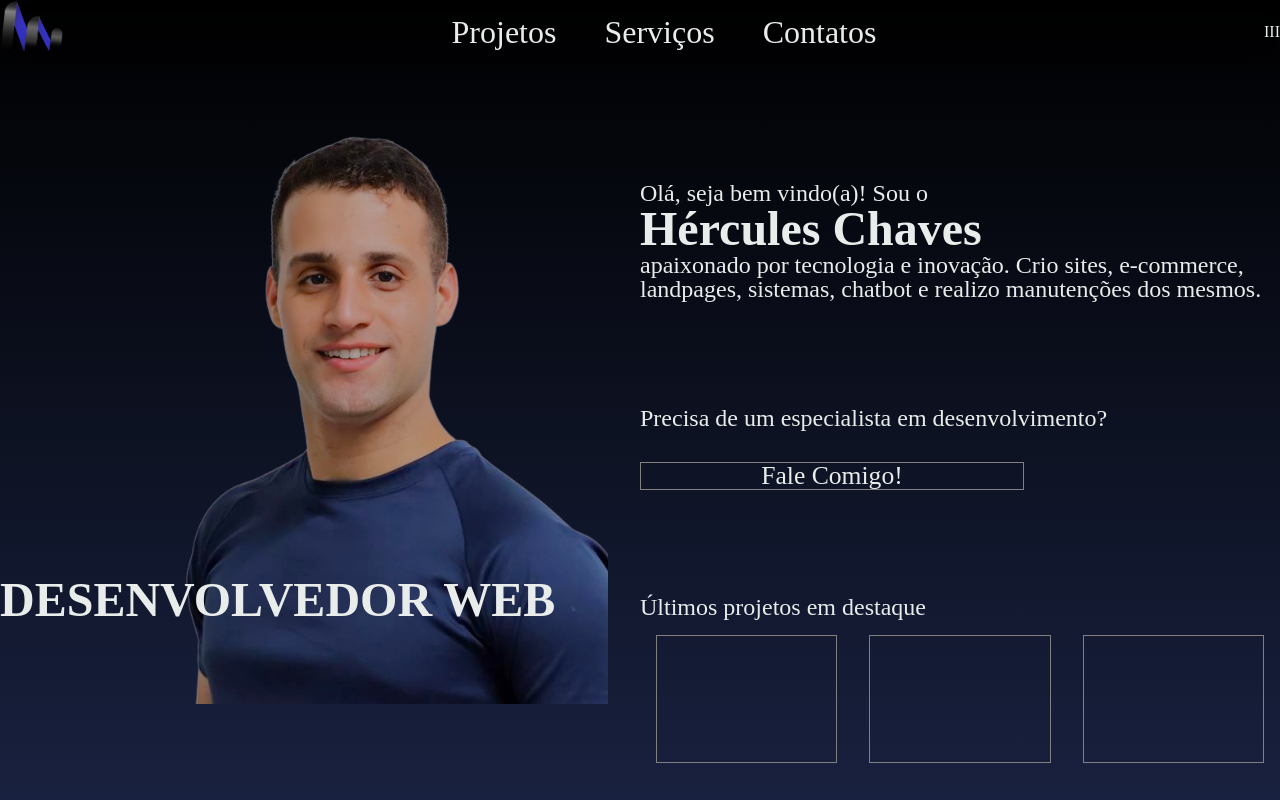
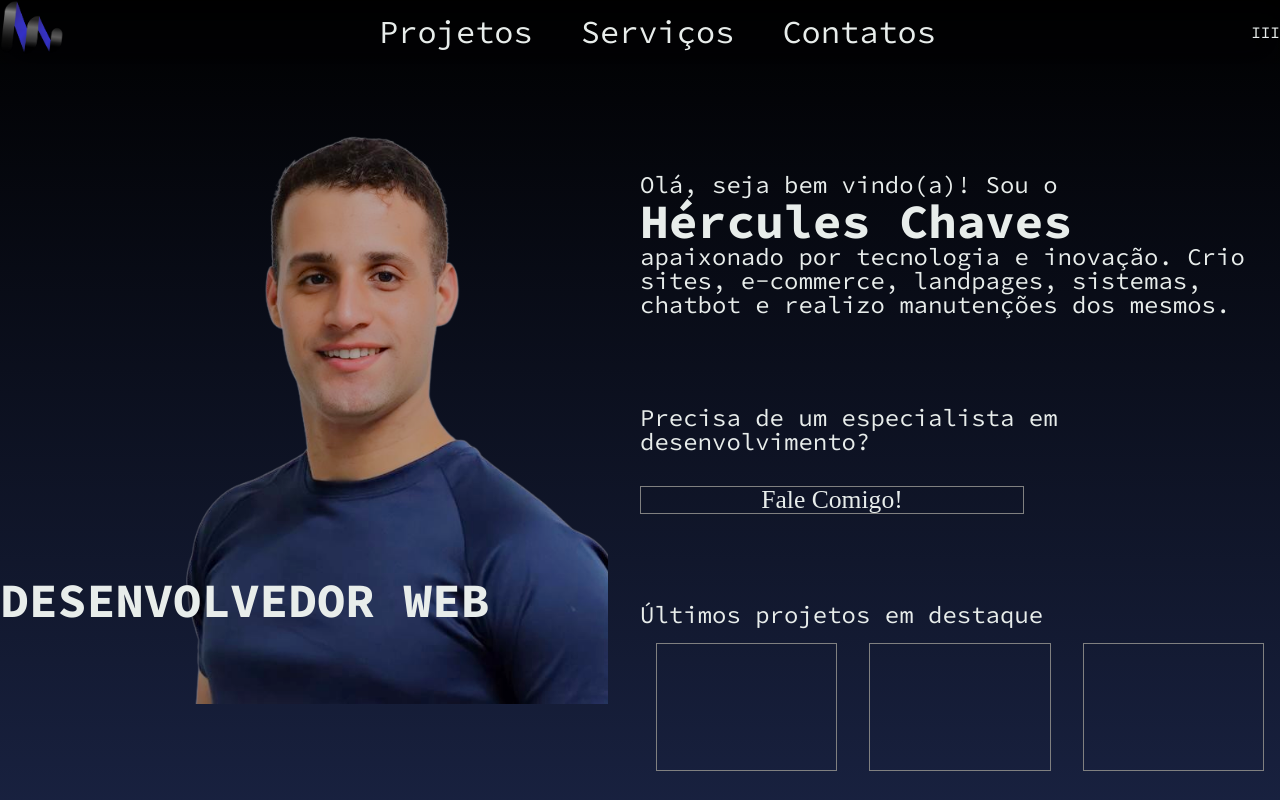
Before and after one commit to hercules1997/website-hcdeveloper, a React (Vite) app: page / in a window 1280 px wide. Shown: the top 800 px of the page. Built offline with nearby package versions, Linux system fonts and the light colour scheme.

Commit message:
Adicionando font customizada

```diff
--- a/index.html
+++ b/index.html
@@ -4,6 +4,9 @@
     <meta charset="UTF-8" />
     <link rel="icon" type="image/svg+xml" href="logo.svg" />
     <meta name="viewport" content="width=device-width, initial-scale=1.0" />
+<link rel="preconnect" href="https://fonts.googleapis.com">
+<link rel="preconnect" href="https://fonts.gstatic.com" crossorigin>
+<link href="https://fonts.googleapis.com/css2?family=Fira+Code:wght@300..700&family=Source+Code+Pro:ital,wght@0,200..900;1,200..900&display=swap" rel="stylesheet">
     <title>HCDEVELOPER</title>
   </head>
   <body>
--- a/src/styles/global.styles.js
+++ b/src/styles/global.styles.js
@@ -1,4 +1,4 @@
-import { createGlobalStyle } from "styled-components";
+import { createGlobalStyle } from 'styled-components'
 
 export default createGlobalStyle`
 
@@ -6,12 +6,16 @@ export default createGlobalStyle`
         margin: 0;
         padding: 0;
         box-sizing: border-box;
+
+         font-family: "Source Code Pro", monospace;
+  font-optical-sizing: auto;
+  font-style: normal
      }
 
      body {
         -webkit-fon-smoothing: antialiased;
         background: rgb(0,0,0);
-background: linear-gradient(0deg, rgba(0,0,0,1) 0%, rgba(28,38,73,1) 18%, rgba(48,64,124,1) 40%, rgba(48,64,124,1) 63%, rgba(28,38,73,1) 84%, rgba(0,0,0,1) 100%);
+        background: linear-gradient(0deg, rgba(0,0,0,1) 0%, rgba(28,38,73,1) 18%, rgba(48,64,124,1) 40%, rgba(48,64,124,1) 63%, rgba(28,38,73,1) 84%, rgba(0,0,0,1) 100%);
      }
 
      body, input, button, select {
@@ -32,4 +36,4 @@ background: linear-gradient(0deg, rgba(0,0,0,1) 0%, rgba(28,38,73,1) 18%, rgba(4
         cursor: pointer;
      }
 
-`;
+`
```
